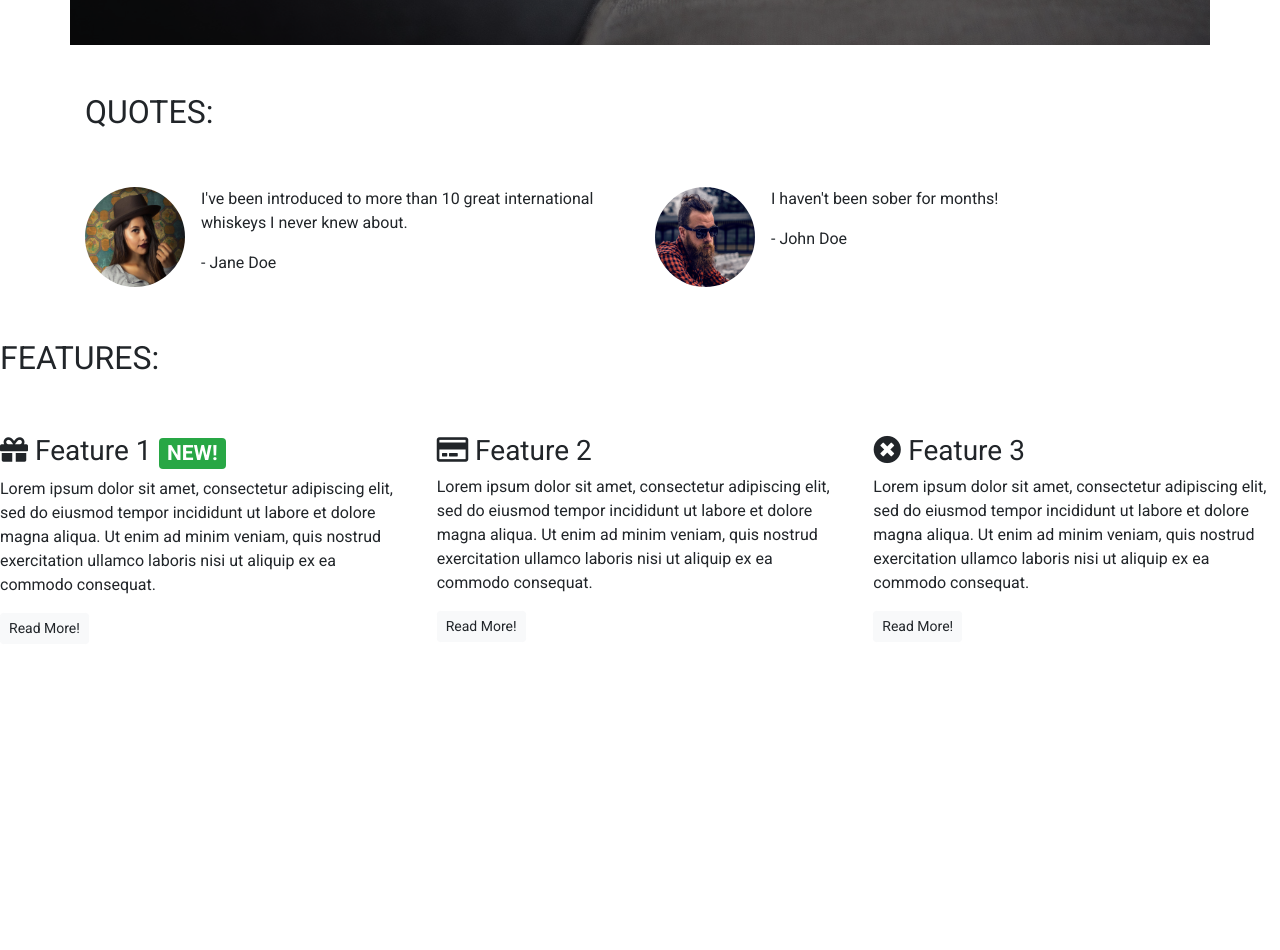
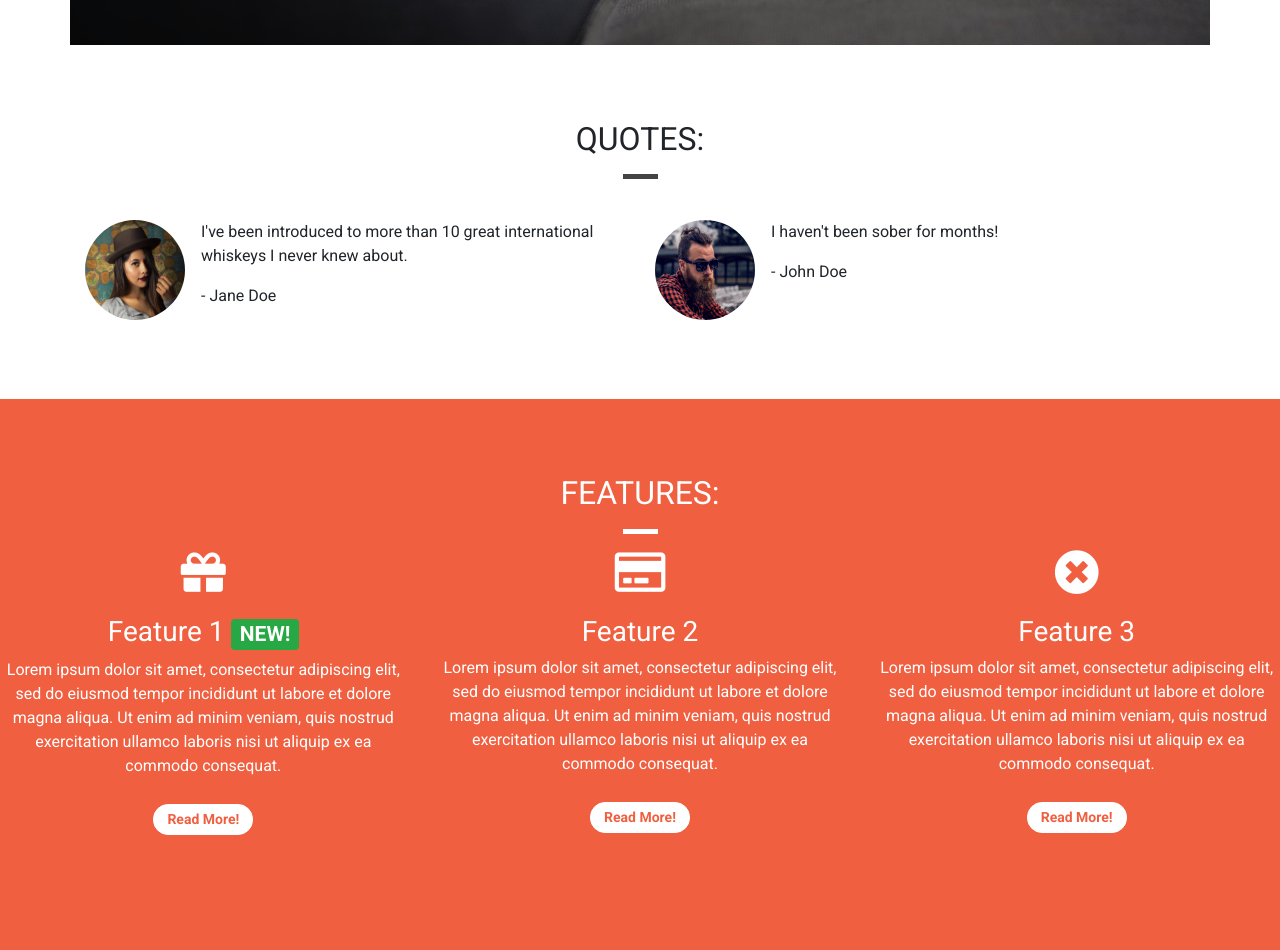
Before and after one commit to chevaleresse/bootstrap-module, a plain HTML site: page bootstrap/index.html in a window 1280 px wide. Shown: the part 755-1705 px from the top of the page. Before the commit the page ends 1415 px from the top, so only its background shows below. Drawn offline with nearby package versions, Linux system fonts and the light colour scheme.

Commit message:
Update files based on the Beyond Bootstrap Finishing Off Quotes and Features lesson

```diff
--- a/bootstrap/index.html
+++ b/bootstrap/index.html
@@ -62,7 +62,7 @@
         </nav>
     </div>
 
-
+<div class="container-wrapper">
     <div class="container callout-container container-fluid">
         <div class="opaque-overlay">&nbsp;</div>
         <div class="row">
@@ -83,11 +83,12 @@
         </div>
     </div>
 
-    <div class="container quotes-container">
+    <div class="container quotes-container content-container">
         <section class="quotes">
             <div class="row">
-                <div class="col-12 my-5">
+                <div class="col-12 page-header">
                     <h2 class="text-uppercase">Quotes:</h2>
+                    <hr class="block-divider block-divider--short">
                 </div>
             </div>
             <div class="row">
@@ -121,18 +122,21 @@
             </div>
         </section>
     </div>
+</div>
 
-    <div class="features-container">
+<div class="container-wrapper container-wrapper--red">
+    <div class="features-container content-container">
         <section class="features">
             <div class="row">
-                <div class="col-12 my-5">
+                <div class="col-12 page-header">
                     <h2 class="text-uppercase">features:</h2>
+                    <hr class="block-divider block-divider--short block-divider--white">
                 </div>
             </div>
             <div class="row">
                 <div class="col-12 col-md-6 col-lg-4">
                     <div class="feature">
-                        <h3><i class="fas fa-gift d-none d-sm-inline"></i> Feature 1 <span
+                        <h3><i class="fas fa-gift d-none d-sm-block"></i> Feature 1 <span
                                 class="badge badge-success">NEW!</span></h3>
                         <p>Lorem ipsum dolor sit amet, consectetur adipiscing elit, sed do eiusmod tempor incididunt ut
                             labore et dolore magna aliqua. Ut enim ad minim veniam, quis nostrud exercitation ullamco
@@ -142,7 +146,7 @@
                 </div>
                 <div class="col-12 col-md-6 col-lg-4">
                     <div class="feature">
-                        <h3><i class="far fa-credit-card  d-none d-sm-inline"></i> Feature 2</h3>
+                        <h3><i class="far fa-credit-card  d-none d-sm-block"></i> Feature 2</h3>
                         <p>Lorem ipsum dolor sit amet, consectetur adipiscing elit, sed do eiusmod tempor incididunt ut
                             labore et dolore magna aliqua. Ut enim ad minim veniam, quis nostrud exercitation ullamco
                             laboris nisi ut aliquip ex ea commodo consequat.</p>
@@ -151,7 +155,7 @@
                 </div>
                 <div class="col-12 d-md-none d-lg-block col-lg-4">
                     <div class="feature">
-                        <h3><i class="fas fa-times-circle d-none d-sm-inline"></i> Feature 3</h3>
+                        <h3><i class="fas fa-times-circle d-none d-sm-block"></i> Feature 3</h3>
                         <p>Lorem ipsum dolor sit amet, consectetur adipiscing elit, sed do eiusmod tempor incididunt ut
                             labore et dolore magna aliqua. Ut enim ad minim veniam, quis nostrud exercitation ullamco
                             laboris nisi ut aliquip ex ea commodo consequat.</p>
@@ -161,7 +165,7 @@
             </div>
         </section>
     </div>
-
+</div>
 
     <div class="modal" tabindex="-1" role="dialog" id="signUpModal">
         <div class="modal-dialog" role="document">
--- a/bootstrap/stylesheet/style.css
+++ b/bootstrap/stylesheet/style.css
@@ -1,5 +1,14 @@
 body {
     font-family: 'Roboto', sans-serif;
+}
+
+.container-wrapper {
+
+}
+
+.container-wrapper--red {
+background-color: #f05f40;
+color:white;
 }
 
 .alert-container .col-12 {
@@ -44,21 +53,45 @@ position: relative;
 .features-container {
 
 }
+/* Page headers */
+.page-header {
+    margin-bottom: 0;
+    border-bottom: 0;
+    text-align: center;
+}
+
+.page-header h2 {
+    margin-top: 0;
+}
+
+.quotes .page-header {
+    margin-bottom: 25px;
+}
 
 /*Block dividers */
 .block-divider {
 width: 75px;
 height: 5px;
 border: 0;
-
+background-color: #444;
 }
 
 .block-divider--orange {
     background-color: #f05f40;
 }
 
+.block-divider--white {
+    background-color: white;
+}
+
 .block-divider--short {
     width: 35px;
+}
+
+/* Content containers */
+.content-container {
+    padding-top: 75px;
+    padding-bottom: 75px;
 }
 
 /* Navbar */
@@ -133,3 +166,25 @@ border: 0;
 background-color: #df4929;
     border-color: #df4929;
 }
+
+.feature {
+    text-align: center;
+    margin-bottom: 40px;
+}
+
+.feature i {
+    margin-bottom: 20px;
+    font-size: 45px;
+    line-height: 45px;
+
+}
+
+.feature .btn {
+    background-color: white;
+    border-color: white;
+    border-radius: 15px;
+    min-width: 100px;
+    font-weight: bold;
+    margin-top: 10px;
+    color: #f05f40;
+}
```
Also changed, not shown: 1 other file.
